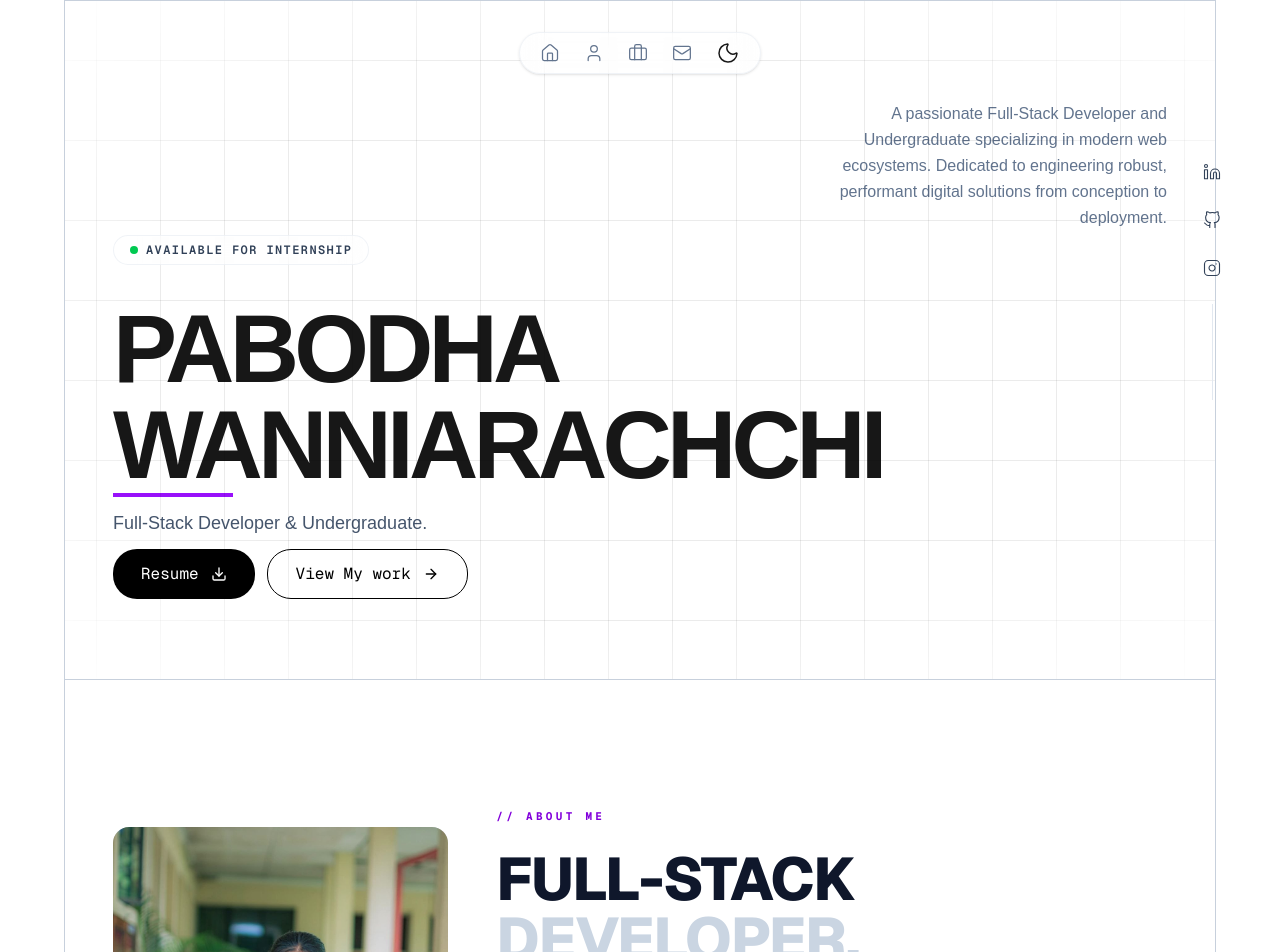
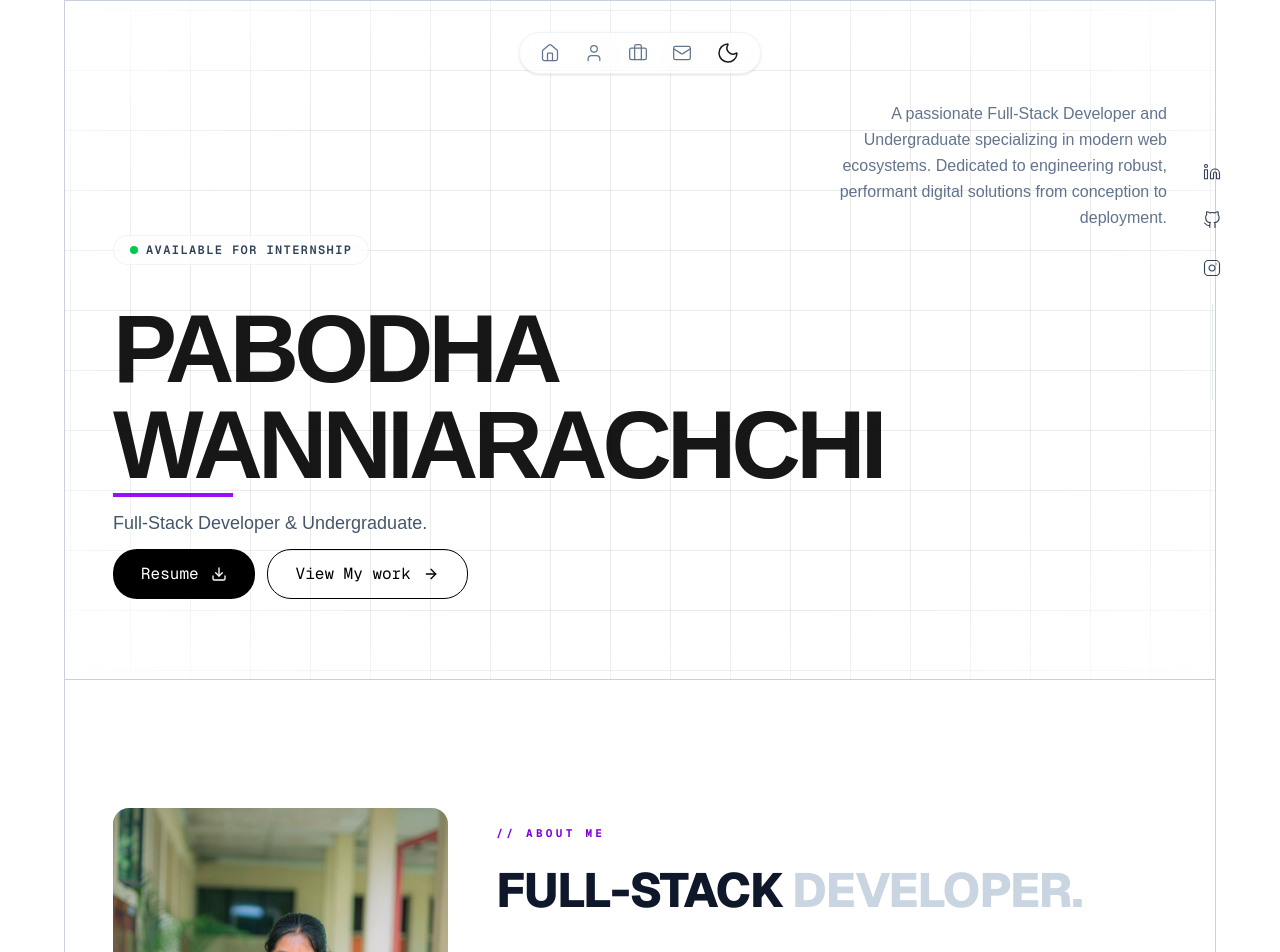
Before and after one commit to Pabodha-Wann/portfolio, a Next.js app: page / in a window 1280 px wide. Shown: the top 952 px of the page. Built offline with nearby package versions, Linux system fonts and the light colour scheme.

Commit message:
fix: made the grid responsive

```diff
--- a/app/globals.css
+++ b/app/globals.css
@@ -41,7 +41,7 @@ html {
 
 /* --- Premium Macro Grid --- */
 .bg-macro-grid {
-  background-size: 5vw 10vh;
+  background-size: 60px 60px;
 
 
   background-position: center;
--- a/components/About.tsx
+++ b/components/About.tsx
@@ -53,10 +53,8 @@ const slideIn:Variants = {
           </div>
 
 
-          <h2 className="mb-8 font-sans text-4xl font-extrabold uppercase leading-none tracking-tight text-slate-900 dark:text-white md:text-5xl lg:text-6xl">
-            Full-Stack
-            <br />
-            <span className="text-slate-300 dark:text-slate-600">Developer.</span>
+          <h2 className="mb-8 font-sans text-4xl font-extrabold uppercase leading-none tracking-tight text-slate-900 dark:text-white md:text-5xl lg:text-5xl">
+            Full-Stack<span className="text-slate-300 dark:text-slate-600">{" "}Developer.</span>
           </h2>
 
           {/* Body text */}
```
